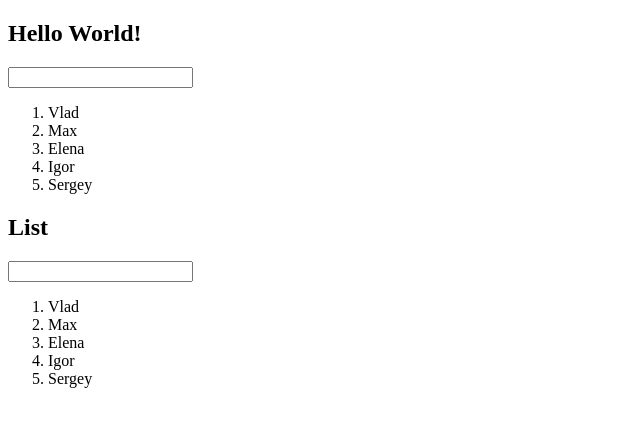
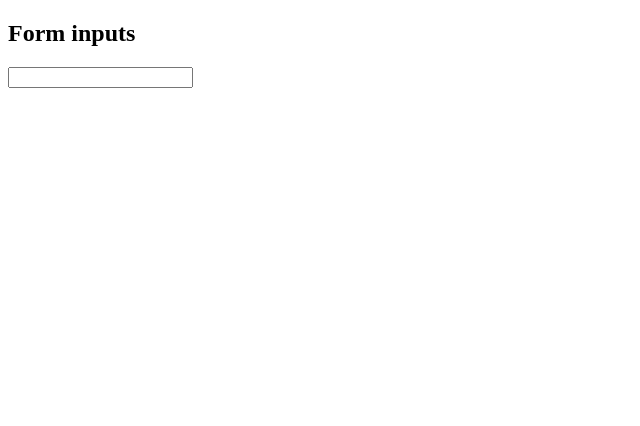
Before and after one commit to Rechetnikov/vue-project, a Vue app: page / in a window 1280 px wide. Shown: the top 426 px of the page, without its empty margins (0-640 px from the left). Built offline with nearby package versions, Linux system fonts and the light colour scheme.

Commit message:
Блок 7. Начало работы с формами. Урок 1.

```diff
--- a/src/App.vue
+++ b/src/App.vue
@@ -1,26 +1,21 @@
 <template>
   <div>
-    <h2>{{ title }}</h2>
-    <input type="text" v-model="searchName" />
-    <ol>
-      <li v-for="name of filteredNames" v-bind:key="name.id">{{name}}</li>
-    </ol>
-    <app-list></app-list>
+    <h2>Form inputs</h2>
+    <input type="text" v-model.lazy="name" />
+    <p> {{ name }} </p>
   </div>
 </template>
 
 <script>
-  import listMixin from './listMixin'
   export default {
     data(){
       return{
-        title: 'Hello World!',
+        name: '',
       }
-    },
-    mixins: [listMixin]
+    }
   }
 </script>
 
-<style>
+<style scoped>
 
 </style>
--- a/src/List.vue
+++ /dev/null
@@ -1,16 +0,0 @@
-<template>
-  <div>
-      <h2>List</h2>
-      <input type="text" v-model="searchName" />
-      <ol>
-        <li v-for="name of filteredNames" v-bind:key="name.id">{{name}}</li>
-      </ol>
-  </div>
-</template>
-
-<script>
-  import listMixin from './listMixin'
-  export default {
-    mixins: [listMixin]
-  }
-</script>
--- a/src/listMixin.js
+++ /dev/null
@@ -1,15 +0,0 @@
-export default {
-    data() {
-      return {
-        searchName: '',
-        names: ['Vlad', 'Max', 'Elena', 'Igor', 'Sergey']
-      }
-    },
-    computed: {
-      filteredNames() {
-        return this.names.filter(name => {
-          return name.toLowerCase().indexOf(this.searchName.toLowerCase()) !== -1
-        })
-      }
-    }
-  }
--- a/src/main.js
+++ b/src/main.js
@@ -1,14 +1,5 @@
 import Vue from 'vue'
 import App from './App.vue'
-import List from './List.vue'
-
-Vue.component('app-list', List)
-
-Vue.mixin({
-  beforeCreate(){
-    console.log('beforeCreated');
-  }
-});
 
 new Vue({
   render: h => h(App),
```
